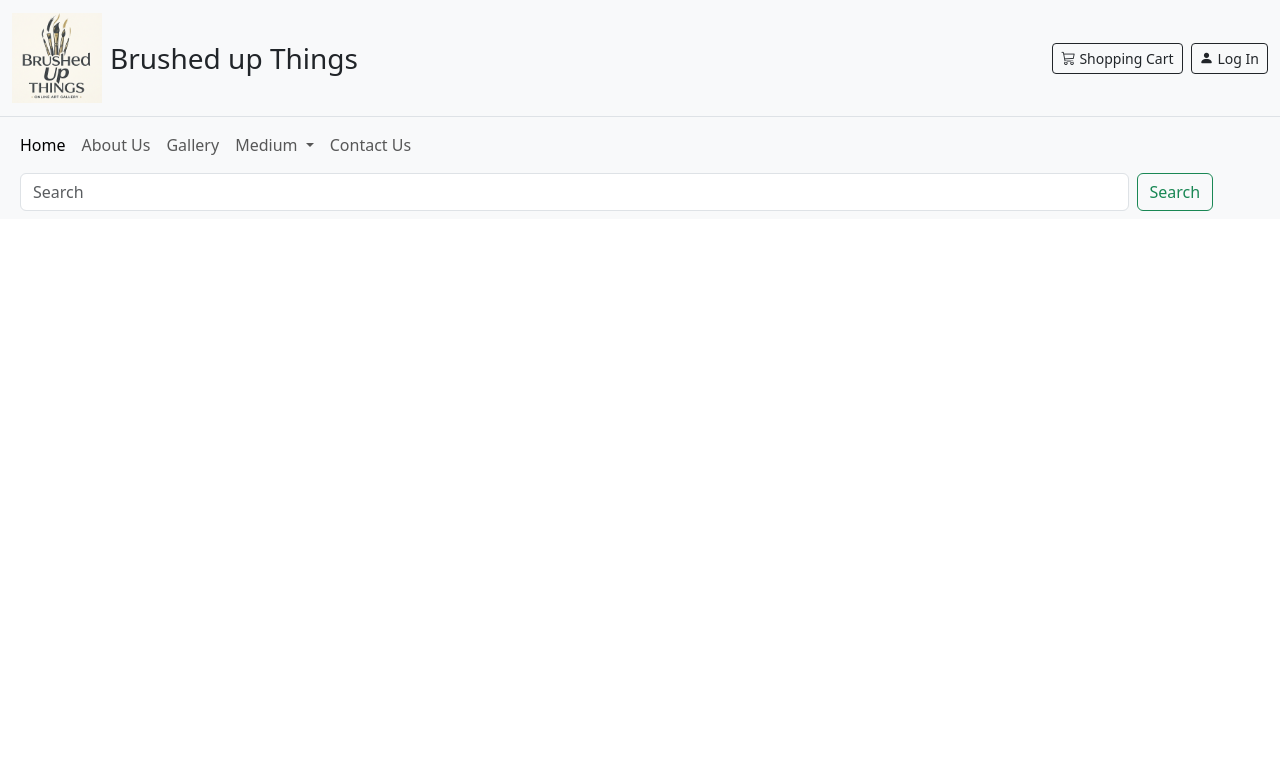
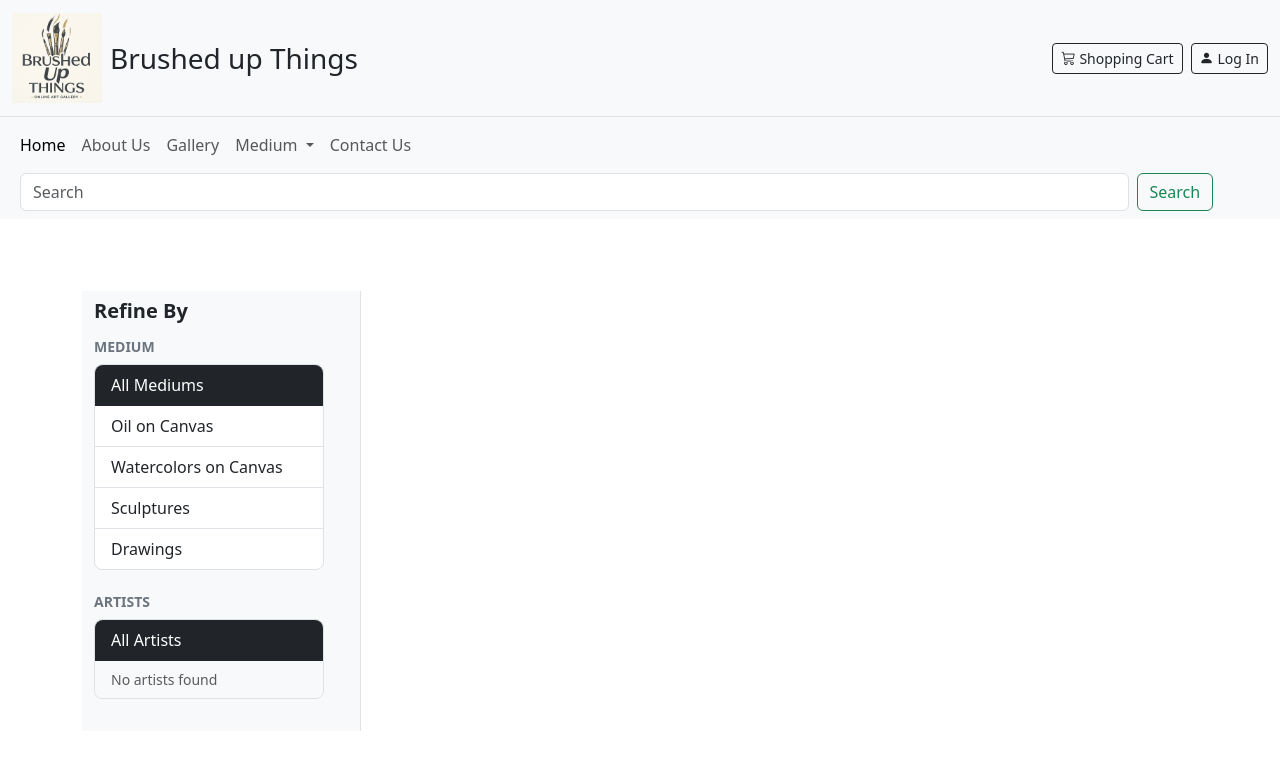
Before and after one commit to Analisa1984/brushed-up-things, a Django app: page /gallery/?medium=watercolor in a window 1280 px wide. Shown: the top 770 px of the page. Run offline with Django 5.2, Linux system fonts and the light colour scheme; tables that the repository leaves empty hold one stand-in row (values such as "Sample post").

Commit message:
The bootstrap single row  product grid was changred to an an asymmetrical dual column layout utilizing bootstrap5 classes. The Desktop view has a vertial sidebar with filter options for medium and artists. whereas on mobile screens the sidebar uses an offcanvas-lg offcanvas-start utility, so that the side bar become a toggle button with a slide out overlay menu.

```diff
--- a/artwork/templates/artwork/gallery.html
+++ b/artwork/templates/artwork/gallery.html
@@ -3,26 +3,112 @@
 {% block content %}
 
 <div class="container mt-5">
+
+   <div class="d-flex justify-content-between align-items-center mb-4 flex-wrap gap-3">
+        <div>
+            {% if current_medium or current_artist %}
+            <div class="mb-0">
+                <p class="text-muted fs-5 mb-0">
+                    Showing filtered collection
+                    <a href="{% url 'gallery' %}" class="btn btn-sm btn-outline-secondary ms-2 rounded-pill py-0 px-2">
+                        Clear All Filters <i class="bi bi-x"></i>
+                    </a>
+                </p>
+            </div>
+            {% endif %}
+        </div>
+
+        <button class="btn btn-outline-dark d-lg-none" type="button" data-bs-toggle="offcanvas" data-bs-target="#filterSidebar" aria-controls="filterSidebar">
+            <i class="bi bi-funnel-fill me-1"></i> Filter Collection
+        </button>
+    </div>
+
+    <div class="row">
+
+        <div class="col-lg-3 offcanvas-lg offcanvas-start border-end bg-body-tertiary" tabindex="-1" id="filterSidebar" aria-labelledby="filterSidebarLabel">
+
+            <div class="offcanvas-header border-bottom d-lg-none">
+                <h5 class="offcanvas-title fw-bold" id="filterSidebarLabel">Filter Collection</h5>
+                <button type="button" class="btn-close" data-bs-dismiss="offcanvas" data-bs-target="#filterSidebar" aria-label="Close"></button>
+            </div>
+
+            <div class="offcanvas-body p-3 p-lg-0 pe-lg-4 my-lg-2">
+                <div class="w-100">
+                    <h5 class="fw-bold text-dark mb-3 d-none d-lg-block">Refine By</h5>
+
+                    <div class="mb-4">
+                        <h6 class="fw-bold text-secondary text-uppercase small tracking-wider mb-2">Medium</h6>
+                        <div class="list-group list-group-flush rounded-3 border">
+                            <a href="{% url 'gallery' %}" class="list-group-item list-group-item-action {% if not current_medium %}active bg-dark border-dark{% endif %}">
+                                All Mediums
+                            </a>
+                            <a href="{% url 'gallery' %}?medium=oil on canvas" class="list-group-item list-group-item-action {% if current_medium == 'oil' %}active bg-dark border-dark{% endif %}">
+                                Oil on Canvas
+                            </a>
+                            <a href="{% url 'gallery' %}?medium=watercolor" class="list-group-item list-group-item-action {% if current_medium == 'watercolor' %}active bg-dark border-dark{% endif %}">
+                                Watercolors on Canvas
+                            </a>
+                            <a href="{% url 'gallery' %}?medium=sculpture" class="list-group-item list-group-item-action {% if current_medium == 'sculpture' %}active bg-dark border-dark{% endif %}">
+                                Sculptures
+                            </a>
+                            <a href="{% url 'gallery' %}?medium=drawing" class="list-group-item list-group-item-action {% if current_medium == 'drawing' %}active bg-dark border-dark{% endif %}">
+                                Drawings
+                            </a>
+                        </div>
+                    </div>
+
+                    <div class="mb-4">
+                        <h6 class="fw-bold text-secondary text-uppercase small tracking-wider mb-2">Artists</h6>
+                        <div class="list-group list-group-flush rounded-3 border">
+                            <a href="{% url 'gallery' %}" class="list-group-item list-group-item-action {% if not current_artist %}active bg-dark border-dark{% endif %}">
+                                All Artists
+                            </a>
+                            {% for artist in all_artists %}
+                                <a href="{% url 'gallery' %}?artist={{ artist.id }}" class="list-group-item list-group-item-action {% if current_artist == artist.id|slugify %}active bg-dark border-dark{% endif %}">
+                                    {{ artist.name }}
+                                </a>
+                            {% empty %}
+                                <div class="list-group-item text-muted small bg-light">No artists found</div>
+                            {% endfor %}
+                        </div>
+                    </div>
+                </div>
+            </div>
+        </div>
+
+        <div class="col-lg-9">
             <div class="row">
                 {% for artwork in artworks %}
-            <div class="col-md-4 mb-4 d-flex align-items stretch">
-                <div class="card h-100">
+                    <div class="col-md-6 col-xl-4 mb-4 d-flex align-items-stretch">
+                        <div class="card h-100 w-100">
+                            {% if artwork.image %}
                                     <img src="{{ artwork.image.url }}" class="card-img-top" alt="{{ artwork.title }}" style="height: 250px; object-fit: cover;">
+                                {% else %}
+                                    <div class="bg-secondary-subtle d-flex align-items-center justify-content-center card-img-top" style="height: 250px;">
+                                        <i class="bi bi-image text-muted display-4"></i>
+                                    </div>
+                                {% endif %}
                             <div class="card-body d-flex flex-column justify-content-between">
-                        <h5 class="card-title">{{ artwork.title }}</h5>
-                        <p class="card-text">By: {{ artwork.artist }}</p>
-                        <p class="card-text">{{ artwork.description|truncatechars:100 }}</p>
-                        <p class="card-text">Medium: {{ artwork.medium }}</p>
+                                <h5 class="card-title fw-bold text-dark mb-1">{{ artwork.title }}</h5>
+                                <p class="card-text text-muted small mb-2">By: {{ artwork.artist }}</p>
+                                <p class="card-text text-secondary">{{ artwork.description|truncatechars:100 }}</p>
+                                <p class="card-text mb-0"><span class="badge bg-light text-dark border">Medium: {{ artwork.medium }}</span></p>
                             </div>
-                    <div class="d-flex justify-content-between align-items-center mt-3 px-2 pb-2">
-                        <p class="card-text mb-0"><strong>£{{ artwork.price|floatformat:2 }}</strong></p>
+
+                            <div class="card-footer bg-transparent border-top-0 pt-0 px-3 pb-3">
+                                <div class="d-flex justify-content-between align-items-center">
+                                    <p class="card-text mb-0 fs-5"><strong>£{{ artwork.price|floatformat:2 }}</strong></p>
                                     <a href="#" class="btn btn-outline-dark btn-sm">
-                            <i class="bi bi-cart3 me-1"></i> Add to Shopping Cart
+                                        <i class="bi bi-cart3 me-1"></i> Add to Cart
                                     </a>
+                                </div>
                             </div>
                         </div>
                     </div>
                 {% endfor %}
             </div>
         </div>
+
+    </div>
+</div>
 {% endblock %}
```
Lines whose indentation alone changed are shown as unchanged.
